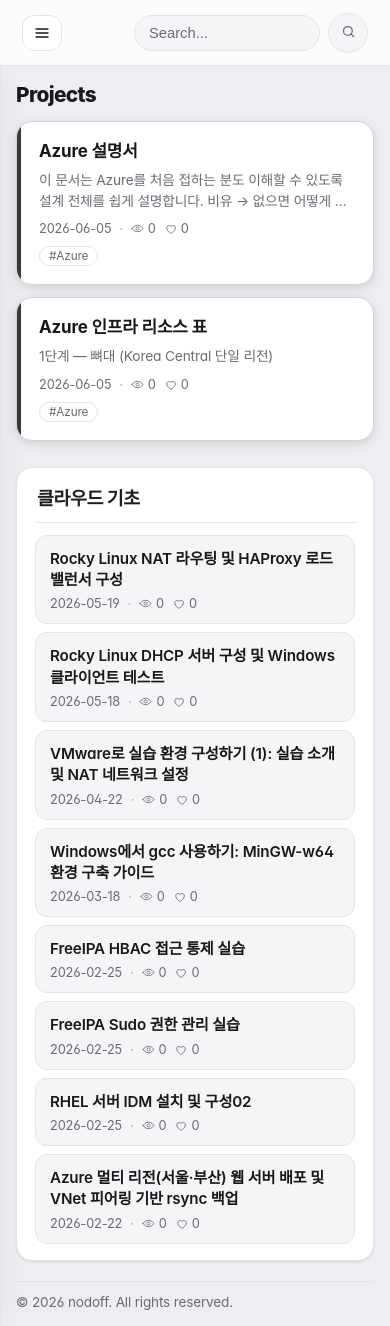
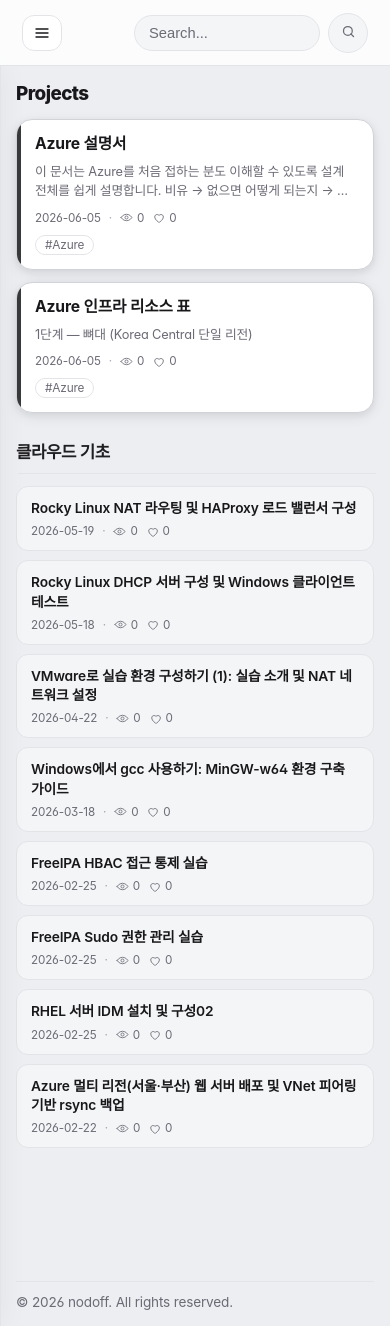
Before and after one commit to nodoff365/nodoff365.github.io, a Jekyll site: the page built from index.html, in a window 390 px wide and 1326 px high. Built offline with Jekyll 4.4.1, drawn with Linux system fonts in a browser that asks for light colours; some web fonts are replaced; the list of posts is cut into pages by our own code; comment, search, counter and statistics services are not loaded.

Commit message:
반응형: 모바일 폰트 추가 축소 + 패널 중첩 제거로 여백 확보
- <=560px에서 제목/본문/헤딩 폰트 한 단계 더 축소
- 모바일에서 섹션 바깥 패널(박스) 제거 -> 카드만 캔버스에 띄워 답답함 완화
- 카드 간격/프로젝트 카드 패딩 모바일 조정

https://claude.ai/code/session_01C5NfB9hNHsTcq2K8pyeX4H

```diff
--- a/assets/css/main.css
+++ b/assets/css/main.css
@@ -2259,50 +2259,80 @@ html[data-theme="dark"] .theme-icon-sun {
     grid-template-columns: 1fr;
   }
 
-  /* Smaller type on phones */
+  /* Less "boxed-in-box": drop the outer section panel, let cards breathe on the canvas */
+  .home-list-section,
+  .page-section {
+    background: transparent;
+    border: 0;
+    box-shadow: none;
+    padding: 0;
+    margin-bottom: 28px;
+  }
+
+  .projects-section {
+    margin-bottom: 28px;
+  }
+
+  .home-list-head {
+    padding: 2px 0 10px;
+  }
+
+  .home-list-items {
+    gap: 9px;
+  }
+
+  .project-card {
+    padding: 14px 16px 14px 18px;
+  }
+
+  /* Smaller, calmer type on phones */
   .home-list-title {
-    font-size: 0.95rem;
+    font-size: 0.86rem;
   }
 
   .home-list-meta,
   .project-card-meta {
+    font-size: 0.73rem;
+  }
+
+  .home-list-head h2 {
+    font-size: 1.05rem;
+  }
+
+  .projects-head h2 {
+    font-size: 1.18rem;
+  }
+
+  .projects-more {
+    font-size: 0.78rem;
+  }
+
+  .project-card-title {
+    font-size: 0.98rem;
+  }
+
+  .project-card-excerpt {
     font-size: 0.8rem;
   }
 
-  .home-list-head h2 {
-    font-size: 1.15rem;
-  }
-
-  .projects-head h2 {
-    font-size: 1.3rem;
-  }
-
-  .project-card-title {
-    font-size: 1.06rem;
-  }
-
-  .project-card-excerpt {
-    font-size: 0.86rem;
-  }
-
   .post-header h1 {
-    font-size: 1.62rem;
+    font-size: 1.42rem;
   }
 
   .post-content {
-    font-size: 0.98rem;
-    line-height: 1.82;
-  }
-
-  .post-content h1 { font-size: 1.55rem; }
-  .post-content h2 { font-size: 1.3rem; }
-  .post-content h3 { font-size: 1.12rem; }
+    font-size: 0.9rem;
+    line-height: 1.78;
+  }
+
+  .post-content h1 { font-size: 1.4rem; }
+  .post-content h2 { font-size: 1.2rem; }
+  .post-content h3 { font-size: 1.05rem; }
 
   .breadcrumb {
-    font-size: 0.84rem;
+    font-size: 0.8rem;
   }
 
   .post-article {
-    padding: 20px 18px;
-  }
-}
+    padding: 18px 16px;
+  }
+}
```
